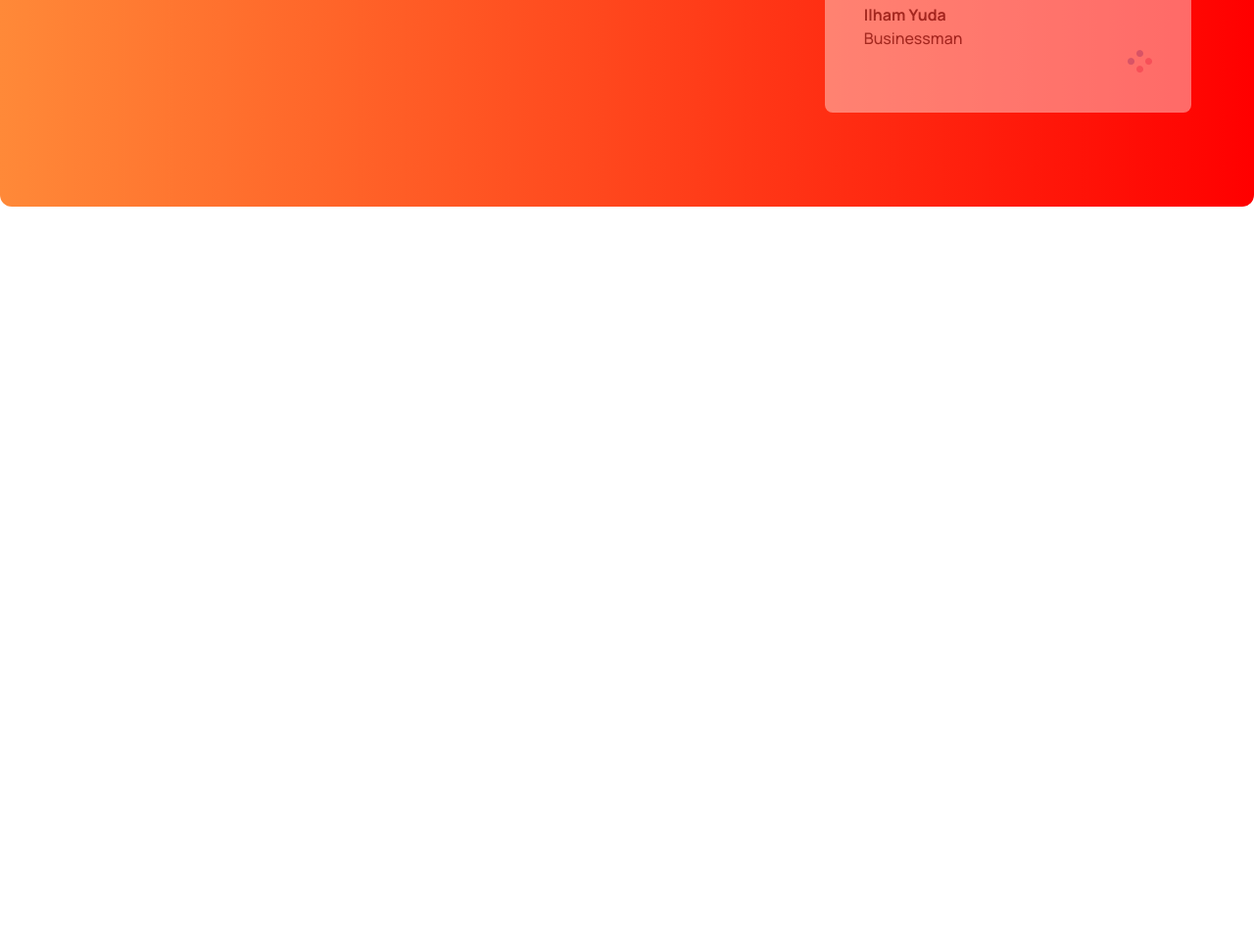
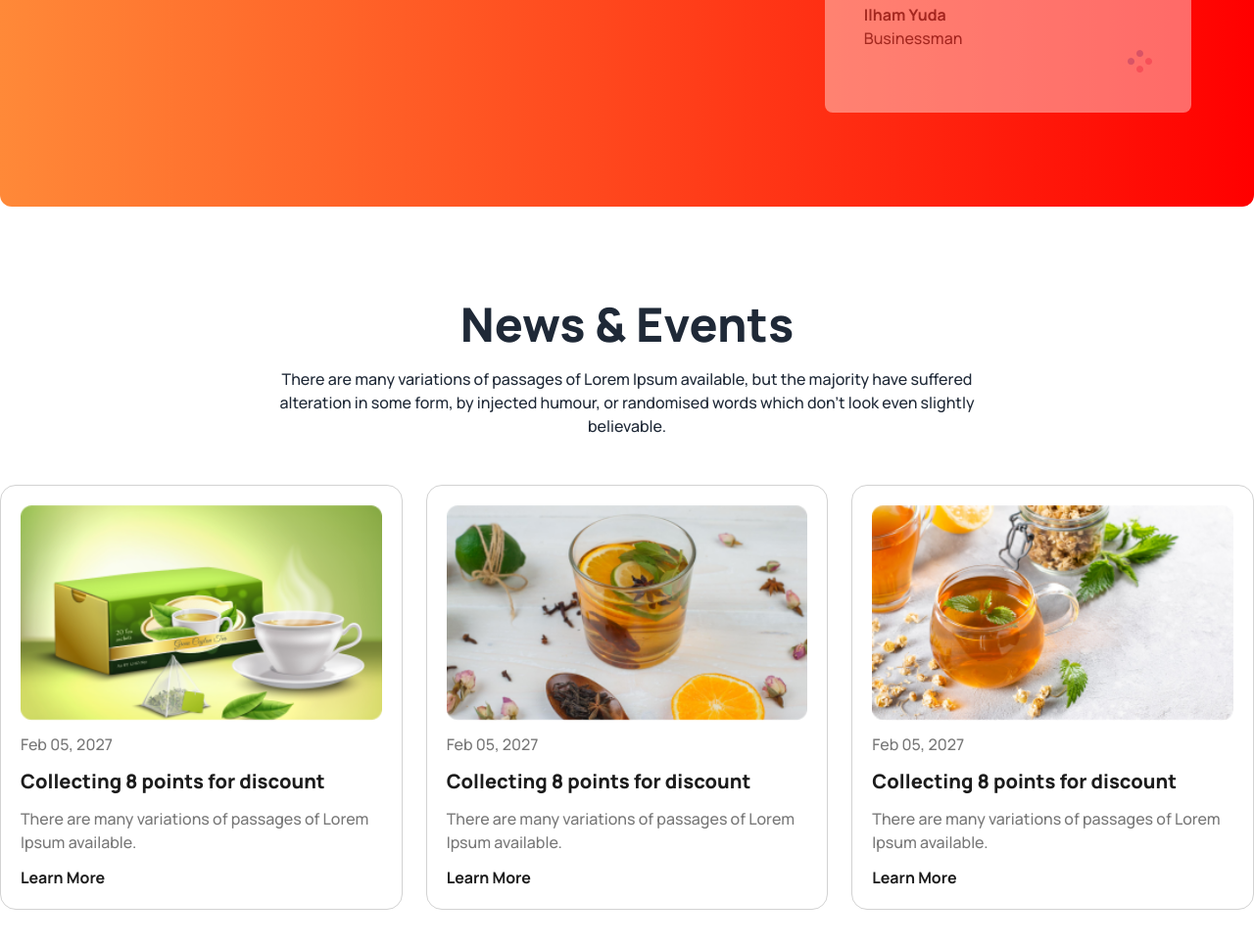
Before and after one commit to arfanur04/m14-tea-house-with-daisyui, a plain HTML site: page index.html in a window 1280 px wide. Shown: the part 2320-3287 px from the top of the page at 98% size. Before the commit the page ends 2627 px from the top, so only its background shows below. Drawn offline with nearby package versions, Linux system fonts and the light colour scheme.

Commit message:
14-8 news & events section added

```diff
--- a/index.html
+++ b/index.html
@@ -148,7 +148,7 @@
 						class="rounded-xl h-36 bg-gradient-to-r from-[#D9D9D9] to-[#FFFFFF00]"
 					></div>
 				</div>
-				<div class="flex-1 space-y-5">
+				<div class="flex-1 px-4 space-y-5 lg:p-0">
 					<h3 class="text-5xl font-extrabold">
 						Great Tea, Freshly <br />
 						Presented
@@ -249,6 +249,61 @@
 					</div>
 				</div>
 			</section>
+
+			<!-- News & Events -->
+			<section class="my-24">
+				<h2 class="mb-5 text-5xl font-extrabold text-center">News & Events</h2>
+				<p class="mx-auto mb-12 text-base font-medium text-center lg:max-w-3xl">
+					There are many variations of passages of Lorem Ipsum available, but
+					the majority have suffered alteration in some form, by injected
+					humour, or randomised words which don't look even slightly believable.
+				</p>
+				<!-- card container -->
+				<div class="grid grid-cols-1 gap-6 md:grid-cols-2 lg:grid-cols-3">
+					<!-- first card -->
+					<div class="border border-[#d2d2d2] card p-5 mx-auto">
+						<img src="/images/news-1.png" alt="Shoes" />
+						<div class="mt-3 space-y-3">
+							<p class="text-base font-medium text-[#777777]">Feb 05, 2027</p>
+							<h3 class="text-xl font-extrabold text-[#1c1c1c]">
+								Collecting 8 points for discount
+							</h3>
+							<p class="text-base font-medium text-[#777777]">
+								There are many variations of passages of Lorem Ipsum available.
+							</p>
+							<h4 class="text-base font-bold text-[#1c1c1c]">Learn More</h4>
+						</div>
+					</div>
+					<!-- Second card -->
+					<div class="border border-[#d2d2d2] card p-5 mx-auto">
+						<img src="/images/news-2.png" alt="Shoes" />
+						<div class="mt-3 space-y-3">
+							<p class="text-base font-medium text-[#777777]">Feb 05, 2027</p>
+							<h3 class="text-xl font-extrabold text-[#1c1c1c]">
+								Collecting 8 points for discount
+							</h3>
+							<p class="text-base font-medium text-[#777777]">
+								There are many variations of passages of Lorem Ipsum available.
+							</p>
+							<h4 class="text-base font-bold text-[#1c1c1c]">Learn More</h4>
+						</div>
+					</div>
+					<!-- Third card -->
+					<div class="border border-[#d2d2d2] card p-5 mx-auto">
+						<img src="/images/news-3.png" alt="Shoes" />
+						<div class="mt-3 space-y-3">
+							<p class="text-base font-medium text-[#777777]">Feb 05, 2027</p>
+							<h3 class="text-xl font-extrabold text-[#1c1c1c]">
+								Collecting 8 points for discount
+							</h3>
+							<p class="text-base font-medium text-[#777777]">
+								There are many variations of passages of Lorem Ipsum available.
+							</p>
+							<h4 class="text-base font-bold text-[#1c1c1c]">Learn More</h4>
+						</div>
+					</div>
+				</div>
+			</section>
 		</main>
 		<footer></footer>
 
```
